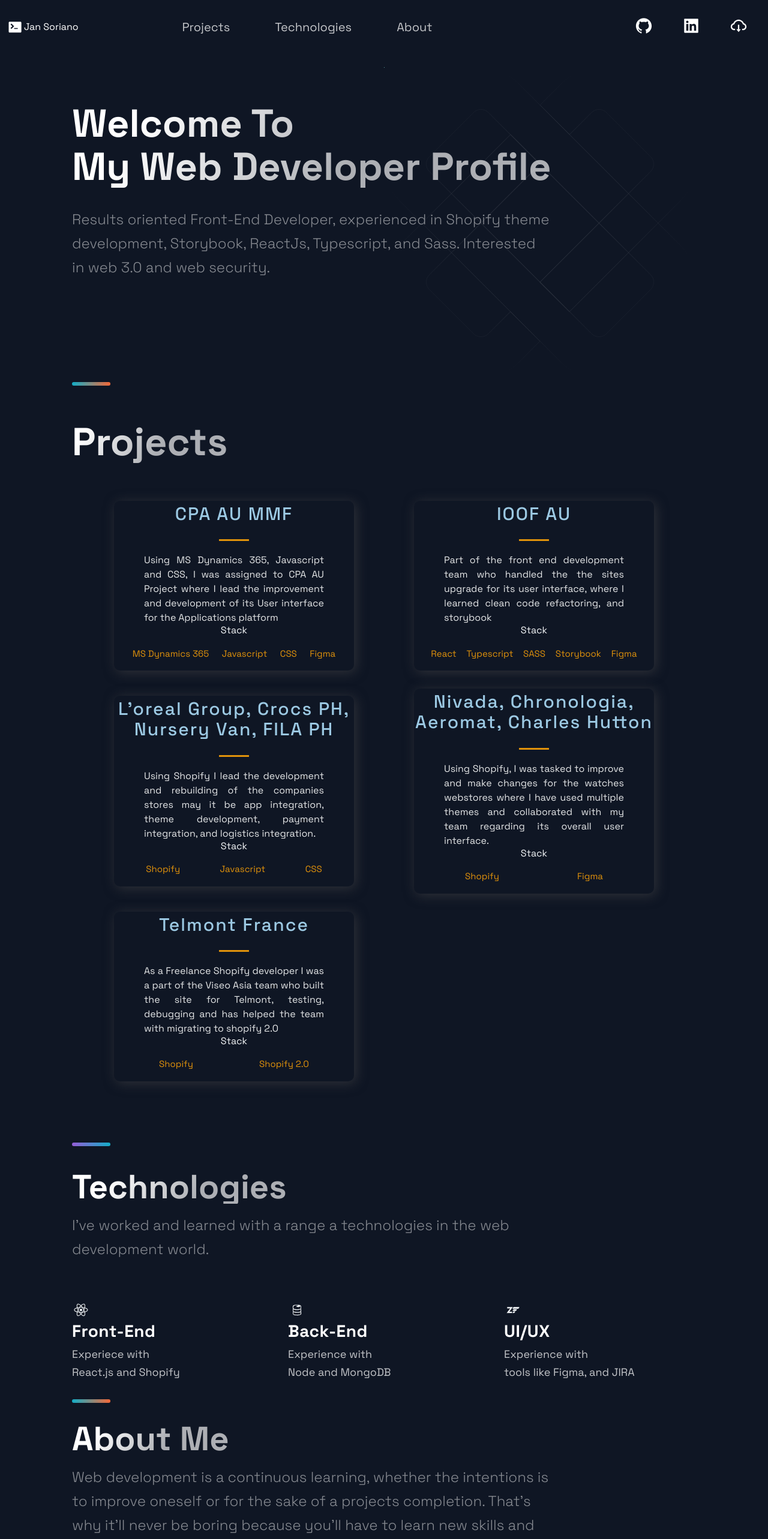
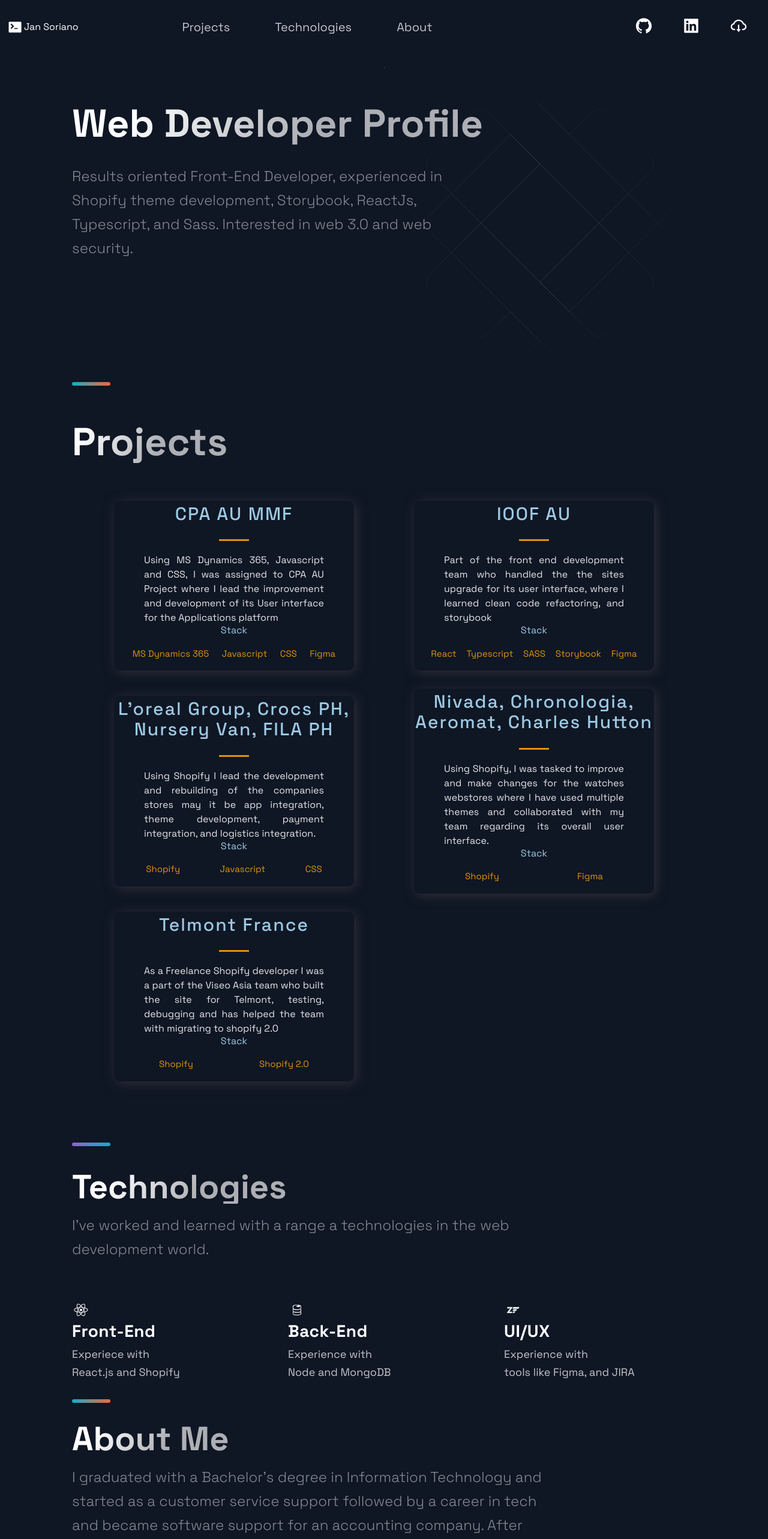
Before and after one commit to jansorianowork/nextjs-portfolio-2022, a Next.js app: page / in a window 1280 px wide. Shown: the top 2566 px of the page at 60% size. Built offline with nearby package versions, Linux system fonts and the light colour scheme.

Commit message:
updating about me

```diff
--- a/src/components/Hero/Hero.js
+++ b/src/components/Hero/Hero.js
@@ -9,8 +9,7 @@ const Hero = (props) => (
     <Section row nopadding>
       <LeftSection>
         <SectionTitle main center>
-          Welcome To <br />
-          My Web Developer Profile
+          Web Developer Profile
         </SectionTitle>
         <SectionText>
         Results oriented Front-End Developer, experienced in Shopify theme development, Storybook, ReactJs, Typescript, and Sass. Interested in web 3.0 and web security.
--- a/src/components/Projects/Projects.js
+++ b/src/components/Projects/Projects.js
@@ -18,7 +18,7 @@ const Projects = () => (
             </TitleContent>
             <CardInfo className="card-info">{p.description}</CardInfo>
             <div>
-              <TitleContent>Stack</TitleContent>
+              <TitleContent >Stack</TitleContent>
               <TagList>
                 {p.tags.map((t, i) => {
                   return <Tag key={i}>{t}</Tag>;
--- a/src/components/Projects/ProjectsStyles.js
+++ b/src/components/Projects/ProjectsStyles.js
@@ -35,6 +35,7 @@ export const TitleContent = styled.div`
   text-align: center;
   z-index: 20;
   width: 100%;
+  color: #9cc9e3;
 
 `;
 
--- a/src/components/TimeLine/TimeLine.js
+++ b/src/components/TimeLine/TimeLine.js
@@ -46,7 +46,7 @@ const Timeline = () => {
     <Section id="about">
       <SectionTitle>About Me</SectionTitle>
       <SectionText>
-        Web development is a continuous learning, whether the intentions is to improve oneself or for the sake of a projects completion. That's why it'll never be boring because you'll have to learn new skills and knowledge on an on-going basis.
+      I graduated with a Bachelor's degree in Information Technology and started as a customer service support followed by a career in tech and became software support for an accounting company. After many years of procrastinating, I pursued a web developer position at a company that handles clients Shopify stores. Now I'm currently working at a company as a Front-end developer consultant.
       </SectionText>
       <CarouselContainer ref={carouselRef} onScroll={handleScroll}>
         <>
```
